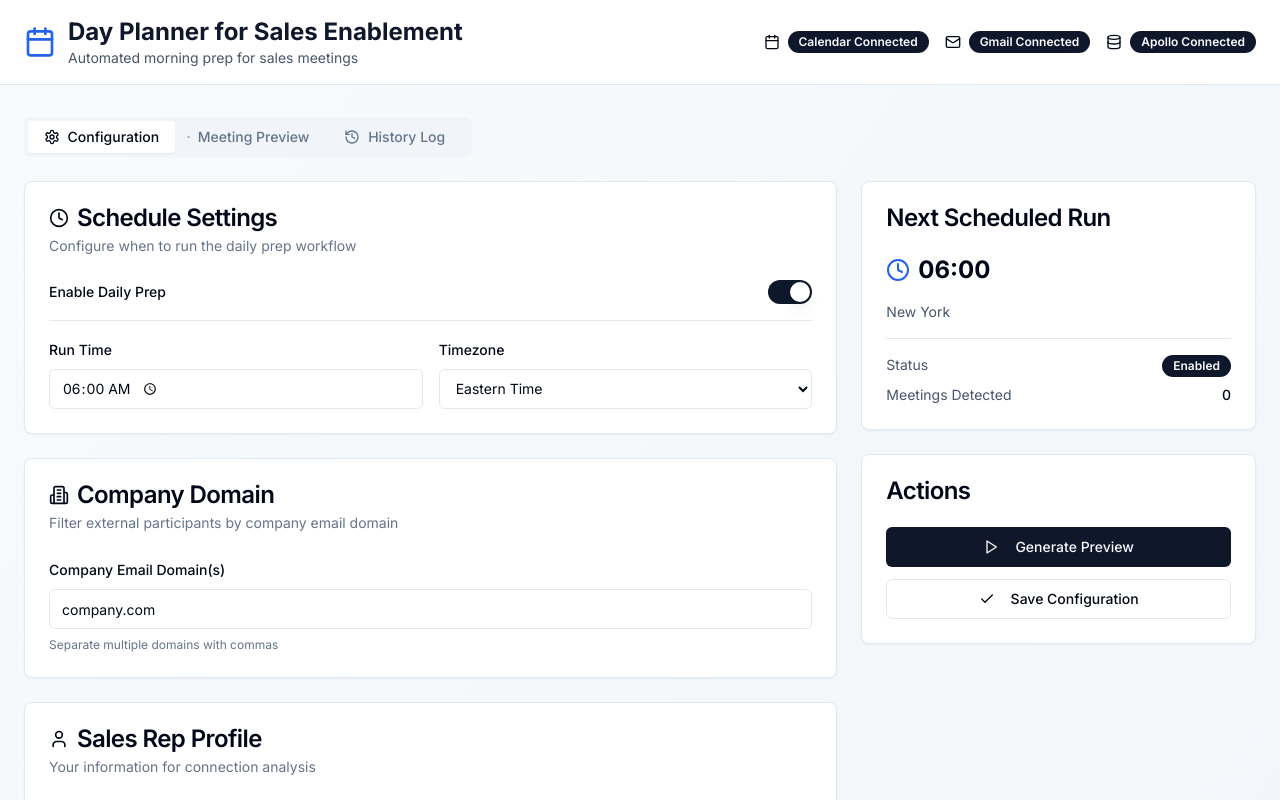
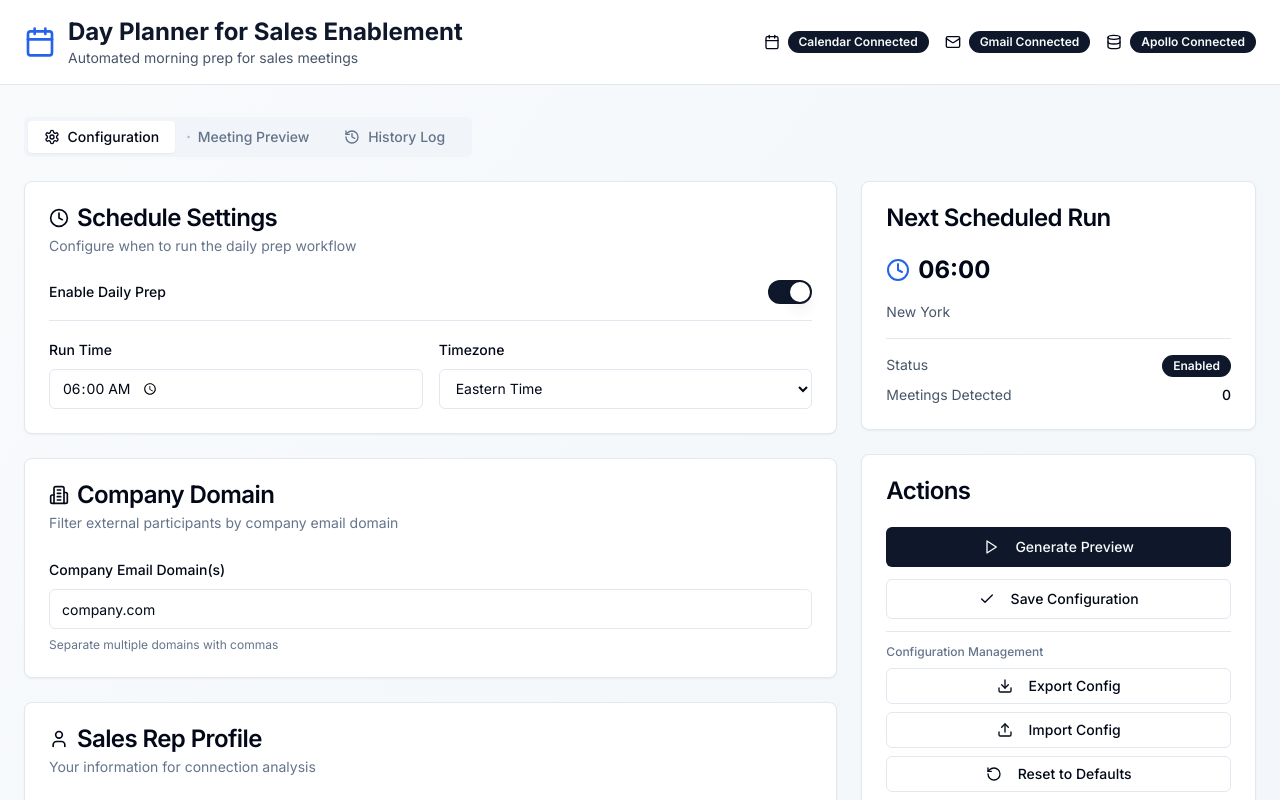
Before and after one commit to Lyzr-Apps/prep-prospect-amazing-wave, a Next.js app: page / in a window 1280 px wide. Shown: the top 800 px of the page. Built offline with nearby package versions, Linux system fonts and the light colour scheme.

Commit message:
feat: implemented configuration persistence with localStorage, including import/export/reset functionality

```diff
--- a/app/page.tsx
+++ b/app/page.tsx
@@ -1,7 +1,8 @@
 'use client'
 
-import { useState } from 'react'
+import { useState, useRef } from 'react'
 import { callAIAgent } from '@/lib/aiAgent'
+import { useConfig } from '@/lib/useConfig'
 import { Button } from '@/components/ui/button'
 import { Card, CardContent, CardHeader, CardTitle, CardDescription } from '@/components/ui/card'
 import { Input } from '@/components/ui/input'
@@ -31,7 +32,10 @@ import {
   RefreshCw,
   Check,
   X,
-  Play
+  Play,
+  Download,
+  Upload,
+  RotateCcw
 } from 'lucide-react'
 
 // TypeScript interfaces based on actual response schemas
@@ -176,22 +180,8 @@ interface EmailComposerResult {
   suggestions?: string[]
 }
 
-// Configuration state
-interface DayPlannerConfig {
-  scheduleTime: string
-  timezone: string
-  enabled: boolean
-  companyDomains: string
-  emailRecipient: string
-  linkedInUrl: string
-  previousCompanies: string
-  hometown: string
-  enableApollo: boolean
-  enableLinkedIn: boolean
-  enableNews: boolean
-  enableSports: boolean
-  enableConnections: boolean
-}
+// Re-export DayPlannerConfig type from useConfig hook
+import type { DayPlannerConfig } from '@/lib/useConfig'
 
 // Meeting preview state
 interface EnrichedParticipant {
@@ -217,23 +207,10 @@ export default function Home() {
   const [activeTab, setActiveTab] = useState('config')
   const [loading, setLoading] = useState(false)
   const [previewLoading, setPreviewLoading] = useState(false)
+  const fileInputRef = useRef<HTMLInputElement>(null)
 
-  // Configuration state
-  const [config, setConfig] = useState<DayPlannerConfig>({
-    scheduleTime: '06:00',
-    timezone: 'America/New_York',
-    enabled: true,
-    companyDomains: 'company.com',
-    emailRecipient: '',
-    linkedInUrl: '',
-    previousCompanies: '',
-    hometown: '',
-    enableApollo: true,
-    enableLinkedIn: true,
-    enableNews: true,
-    enableSports: true,
-    enableConnections: true,
-  })
+  // Configuration state with persistence
+  const { config, setConfig, resetConfig, exportConfig, importConfig, isLoaded } = useConfig()
 
   // Meeting preview state
   const [meetings, setMeetings] = useState<Meeting[]>([])
@@ -277,13 +254,33 @@ export default function Home() {
   const handleSaveConfig = async () => {
     setLoading(true)
     try {
-      // In a real app, this would save to a database or API
-      await new Promise(resolve => setTimeout(resolve, 1000))
-      console.log('Configuration saved:', config)
+      // Configuration is automatically saved to localStorage via the useConfig hook
+      await new Promise(resolve => setTimeout(resolve, 500))
+      console.log('Configuration saved successfully')
     } catch (error) {
       console.error('Failed to save configuration:', error)
     } finally {
       setLoading(false)
+    }
+  }
+
+  // Handle file import
+  const handleImportConfig = async (event: React.ChangeEvent<HTMLInputElement>) => {
+    const file = event.target.files?.[0]
+    if (!file) return
+
+    setLoading(true)
+    try {
+      await importConfig(file)
+      console.log('Configuration imported successfully')
+    } catch (error) {
+      console.error('Failed to import configuration:', error)
+    } finally {
+      setLoading(false)
+      // Reset file input
+      if (fileInputRef.current) {
+        fileInputRef.current.value = ''
+      }
     }
   }
 
@@ -892,6 +889,53 @@ Please retrieve all calendar events for ${todayFormatted} and provide detailed r
                         </>
                       )}
                     </Button>
+
+                    <Separator />
+
+                    <div className="space-y-2">
+                      <p className="text-xs text-slate-500 font-medium">Configuration Management</p>
+
+                      <Button
+                        onClick={exportConfig}
+                        disabled={loading}
+                        className="w-full"
+                        variant="outline"
+                        size="sm"
+                      >
+                        <Download className="mr-2 h-4 w-4" />
+                        Export Config
+                      </Button>
+
+                      <input
+                        ref={fileInputRef}
+                        type="file"
+                        accept="application/json,.json"
+                        onChange={handleImportConfig}
+                        className="hidden"
+                      />
+
+                      <Button
+                        onClick={() => fileInputRef.current?.click()}
+                        disabled={loading}
+                        className="w-full"
+                        variant="outline"
+                        size="sm"
+                      >
+                        <Upload className="mr-2 h-4 w-4" />
+                        Import Config
+                      </Button>
+
+                      <Button
+                        onClick={resetConfig}
+                        disabled={loading}
+                        className="w-full"
+                        variant="outline"
+                        size="sm"
+                      >
+                        <RotateCcw className="mr-2 h-4 w-4" />
+                        Reset to Defaults
+                      </Button>
+                    </div>
                   </CardContent>
                 </Card>
               </div>
--- /dev/null
+++ b/lib/useConfig.ts
@@ -0,0 +1,135 @@
+'use client'
+
+import { useState, useEffect } from 'react'
+
+export interface DayPlannerConfig {
+  scheduleTime: string
+  timezone: string
+  enabled: boolean
+  companyDomains: string
+  emailRecipient: string
+  linkedInUrl: string
+  previousCompanies: string
+  hometown: string
+  enableApollo: boolean
+  enableLinkedIn: boolean
+  enableNews: boolean
+  enableSports: boolean
+  enableConnections: boolean
+}
+
+const DEFAULT_CONFIG: DayPlannerConfig = {
+  scheduleTime: '06:00',
+  timezone: 'America/New_York',
+  enabled: true,
+  companyDomains: 'company.com',
+  emailRecipient: '',
+  linkedInUrl: '',
+  previousCompanies: '',
+  hometown: '',
+  enableApollo: true,
+  enableLinkedIn: true,
+  enableNews: true,
+  enableSports: true,
+  enableConnections: true,
+}
+
+const CONFIG_STORAGE_KEY = 'day-planner-config'
+
+/**
+ * Custom hook for managing Day Planner configuration with localStorage persistence
+ */
+export function useConfig() {
+  const [config, setConfigState] = useState<DayPlannerConfig>(DEFAULT_CONFIG)
+  const [isLoaded, setIsLoaded] = useState(false)
+
+  // Load configuration from localStorage on mount
+  useEffect(() => {
+    try {
+      const stored = localStorage.getItem(CONFIG_STORAGE_KEY)
+      if (stored) {
+        const parsed = JSON.parse(stored) as DayPlannerConfig
+        setConfigState(parsed)
+        console.log('Configuration loaded from localStorage')
+      }
+    } catch (error) {
+      console.error('Failed to load configuration from localStorage:', error)
+    } finally {
+      setIsLoaded(true)
+    }
+  }, [])
+
+  // Save configuration to localStorage whenever it changes
+  const setConfig = (newConfig: DayPlannerConfig | ((prev: DayPlannerConfig) => DayPlannerConfig)) => {
+    setConfigState((prev) => {
+      const updated = typeof newConfig === 'function' ? newConfig(prev) : newConfig
+
+      try {
+        localStorage.setItem(CONFIG_STORAGE_KEY, JSON.stringify(updated))
+        console.log('Configuration saved to localStorage')
+      } catch (error) {
+        console.error('Failed to save configuration to localStorage:', error)
+      }
+
+      return updated
+    })
+  }
+
+  // Reset to default configuration
+  const resetConfig = () => {
+    setConfig(DEFAULT_CONFIG)
+    console.log('Configuration reset to defaults')
+  }
+
+  // Export configuration as JSON file
+  const exportConfig = () => {
+    try {
+      const dataStr = JSON.stringify(config, null, 2)
+      const blob = new Blob([dataStr], { type: 'application/json' })
+      const url = URL.createObjectURL(blob)
+      const link = document.createElement('a')
+      link.href = url
+      link.download = `day-planner-config-${new Date().toISOString().split('T')[0]}.json`
+      link.click()
+      URL.revokeObjectURL(url)
+      console.log('Configuration exported')
+    } catch (error) {
+      console.error('Failed to export configuration:', error)
+    }
+  }
+
+  // Import configuration from JSON file
+  const importConfig = (file: File): Promise<void> => {
+    return new Promise((resolve, reject) => {
+      const reader = new FileReader()
+
+      reader.onload = (e) => {
+        try {
+          const content = e.target?.result as string
+          const parsed = JSON.parse(content) as DayPlannerConfig
+          setConfig(parsed)
+          console.log('Configuration imported successfully')
+          resolve()
+        } catch (error) {
+          console.error('Failed to import configuration:', error)
+          reject(error)
+        }
+      }
+
+      reader.onerror = () => {
+        reject(new Error('Failed to read file'))
+      }
+
+      reader.readAsText(file)
+    })
+  }
+
+  return {
+    config,
+    setConfig,
+    resetConfig,
+    exportConfig,
+    importConfig,
+    isLoaded,
+  }
+}
```
